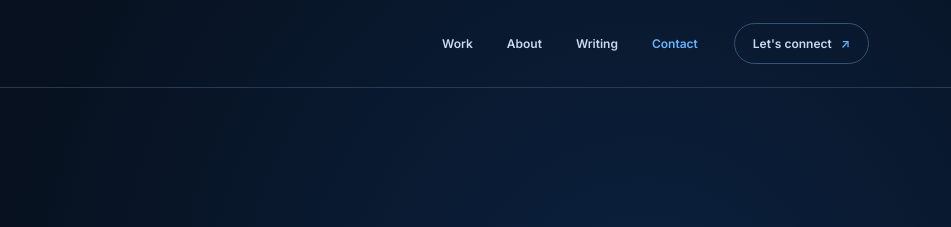
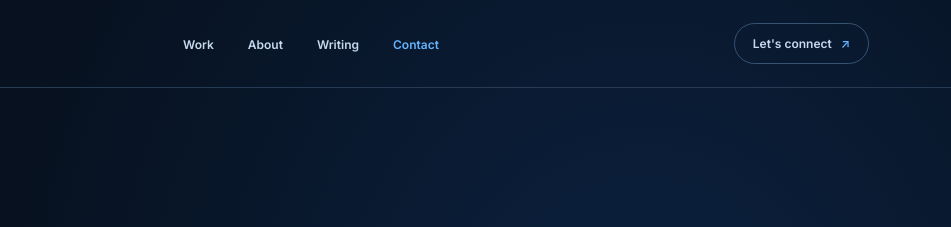
Before and after one commit to yardimciumay-source/yardimciumay, a plain HTML site: page contact-v2.html in a window 1280 px wide. Shown: the top 227 px of the page, 329-1280 px from the left. Drawn offline with Linux system fonts and the light colour scheme.

Commit message:
Center navigation in header for larger screens
Add media query to center navigation in header.

```diff
--- a/contact-v2.html
+++ b/contact-v2.html
@@ -521,6 +521,16 @@ button:focus-visible {
   flex-direction: row; align-items: center; justify-content: initial;
   gap: 34px; background: transparent; border: 0;
 }
+/* Center navigation independently of logo and CTA widths */
+@media (min-width: 901px) {
+  .site-header .nav {
+    position: absolute;
+    left: 50%;
+    top: 50%;
+    transform: translate(-50%, -50%);
+    margin: 0;
+  }
+}
 .site-header .nav a {
   color: #c6d9ed; font-size: 12px; font-weight: 600;
   letter-spacing: normal; line-height: normal; white-space: nowrap;
```
